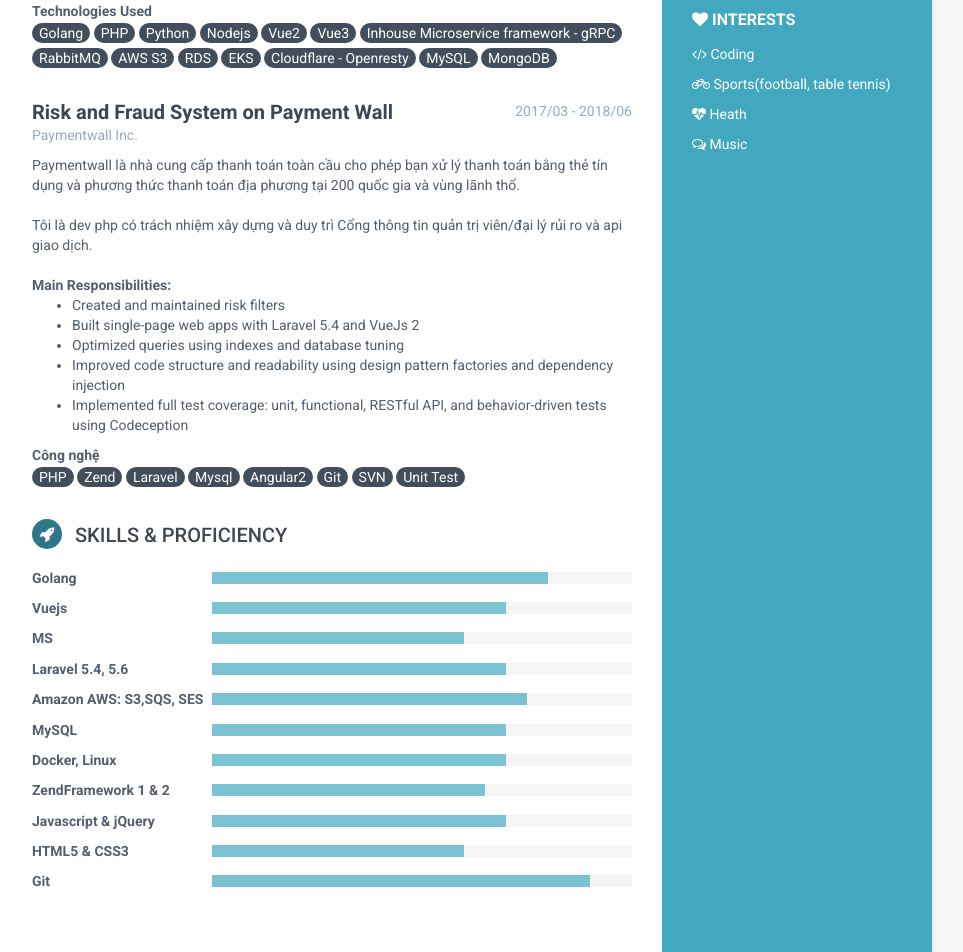
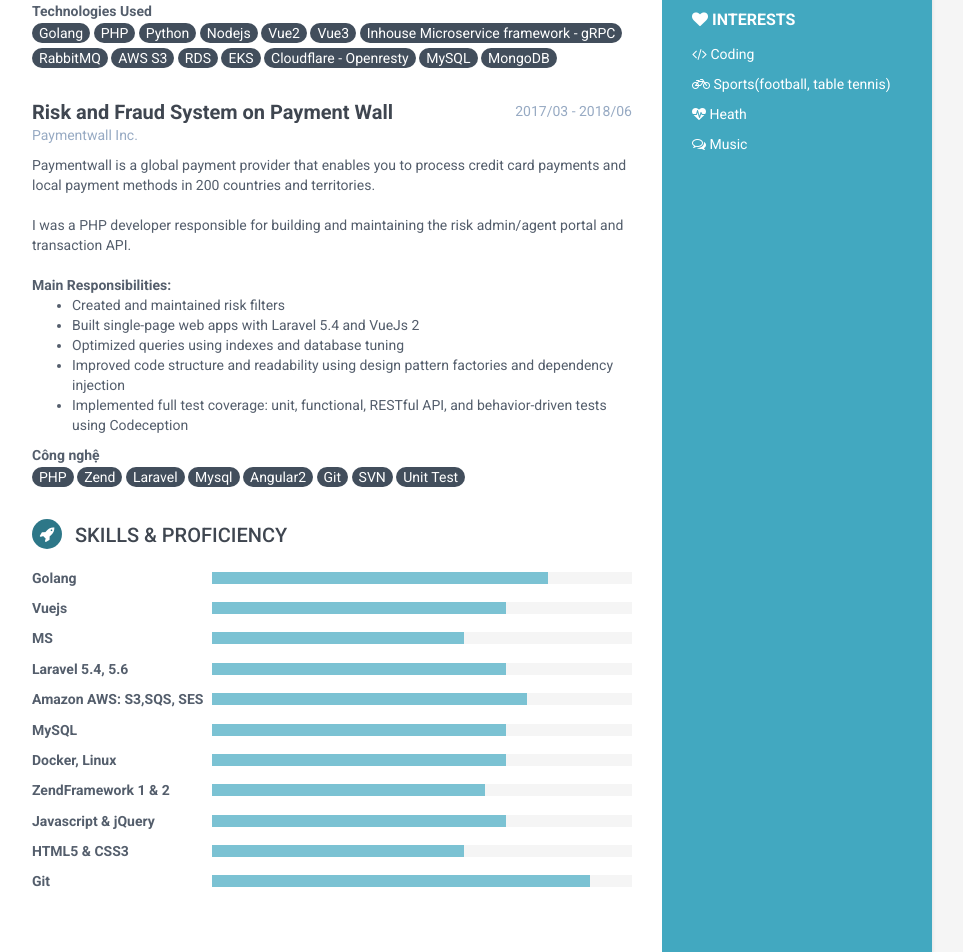
Before and after one commit to kratosvn/kratosvn.github.io, a plain HTML site: page index.html in a window 1280 px wide. Shown: the part 773-1725 px from the top of the page, without its empty margins (188-1151 px from the left). Drawn offline with Linux system fonts and the light colour scheme.

Commit message:
Update index.html

```diff
--- a/index.html
+++ b/index.html
@@ -147,10 +147,10 @@
                 </div>
                 <div class="details">
                     <div class="custom-paragraph">
-                        Paymentwall là nhà cung cấp thanh toán toàn cầu cho phép bạn xử lý thanh toán bằng thẻ tín dụng và phương thức thanh toán địa phương tại 200 quốc gia và vùng lãnh thổ.
+                        Paymentwall is a global payment provider that enables you to process credit card payments and local payment methods in 200 countries and territories.
                     </div>
                     <div class="custom-paragraph">
-                       Tôi là dev php có trách nhiệm xây dựng và duy trì Cổng thông tin quản trị viên/đại lý rủi ro và api giao dịch.
+                       I was a PHP developer responsible for building and maintaining the risk admin/agent portal and transaction API.
                     </div>
                     <b>Main Responsibilities:</b>
                     <ul>
```
